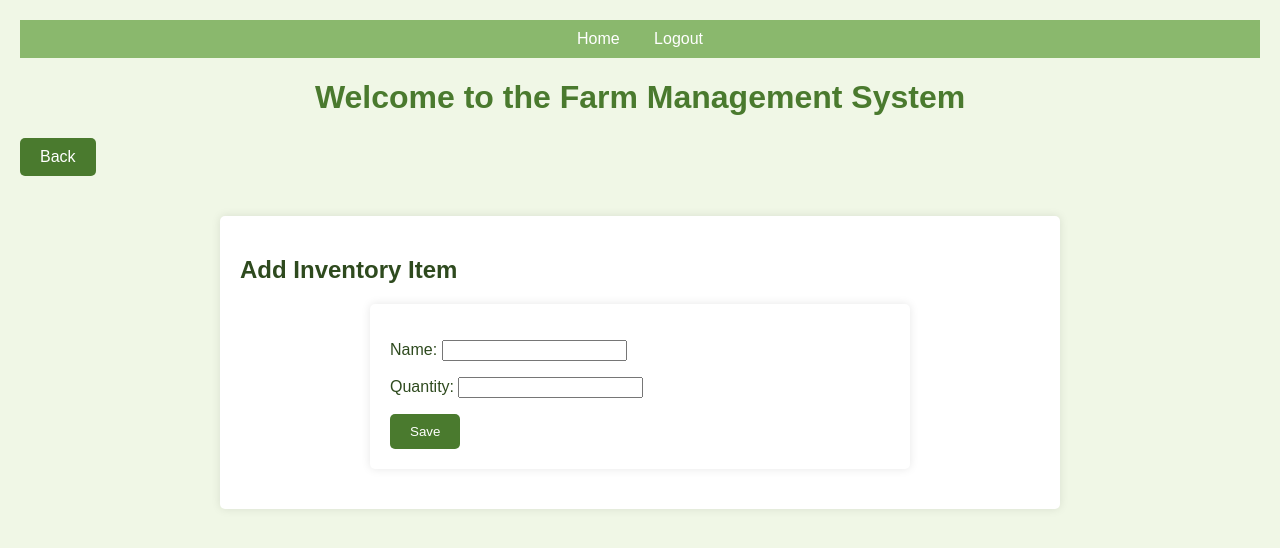
After one commit to namirayounus/FMSP, a Django app: page /inventory/new/ in a window 1280 px wide. The commit adds this page. Shown: the top 548 px of the page. Run offline with Django 5.2, Linux system fonts and the light colour scheme; the visitor is signed in with stand-in values (Sample User, id 1).

Commit message:
Step 16: Add inventory tracking with CRUD functionality

```diff
--- a/farm/admin.py
+++ b/farm/admin.py
@@ -1,5 +1,5 @@
 from django.contrib import admin
-from .models import Task, Crop, Livestock, Finance, Profile, HealthLog
+from .models import Task, Crop, Livestock, Finance, Profile, HealthLog, Inventory
 
 admin.site.register(Task)
 admin.site.register(Crop)
@@ -7,3 +7,4 @@ admin.site.register(Livestock)
 admin.site.register(Finance)
 admin.site.register(Profile)
 admin.site.register(HealthLog)
+admin.site.register(Inventory)
--- a/farm/forms.py
+++ b/farm/forms.py
@@ -1,5 +1,5 @@
 from django import forms
-from .models import Task, Crop, Livestock, Finance, Profile, HealthLog
+from .models import Task, Crop, Livestock, Finance, Profile, HealthLog, Inventory
 
 class TaskForm(forms.ModelForm):
     class Meta:
@@ -46,3 +46,8 @@ class HealthLogForm(forms.ModelForm):
         widgets = {
             'date': forms.DateInput(attrs={'type': 'date'}),
         }
+
+class InventoryForm(forms.ModelForm):
+    class Meta:
+        model = Inventory
+        fields = ['name', 'quantity']
--- a/farm/models.py
+++ b/farm/models.py
@@ -76,6 +76,15 @@ class HealthLog(models.Model):
     def __str__(self):
         return f"{self.livestock.name} - {self.date}"
 
+class Inventory(models.Model):
+    user = models.ForeignKey(User, on_delete=models.CASCADE)
+    name = models.CharField(max_length=100)
+    quantity = models.DecimalField(max_digits=10, decimal_places=2)
+    created_at = models.DateTimeField(auto_now_add=True)
+
+    def __str__(self):
+        return f"{self.name} ({self.quantity})"
+
 class Finance(models.Model):
     TRANSACTION_TYPES = [
         ('income', 'Income'),
--- a/farm/templates/farm/home.html
+++ b/farm/templates/farm/home.html
@@ -27,7 +27,8 @@
         <p><a href="{% url 'farm:dashboard' %}" style="display: inline-block; background-color: #4a7a2e; color: white; padding: 10px 20px; border-radius: 5px; text-decoration: none; margin-bottom: 20px;">Dashboard</a>
         <a href="{% url 'farm:crop_list' %}" style="display: inline-block; background-color: #4a7a2e; color: white; padding: 10px 20px; border-radius: 5px; text-decoration: none; margin-bottom: 20px;">Crops</a>
         <a href="{% url 'farm:livestock_list' %}" style="display: inline-block; background-color: #4a7a2e; color: white; padding: 10px 20px; border-radius: 5px; text-decoration: none; margin-bottom: 20px;">Livestock</a>
-        <a href="{% url 'farm:finance_list' %}" style="display: inline-block; background-color: #4a7a2e; color: white; padding: 10px 20px; border-radius: 5px; text-decoration: none; margin-bottom: 20px;">Finances</a></p>
+        <a href="{% url 'farm:finance_list' %}" style="display: inline-block; background-color: #4a7a2e; color: white; padding: 10px 20px; border-radius: 5px; text-decoration: none; margin-bottom: 20px;">Finances</a>
+        <a href="{% url 'farm:inventory_list' %}" style="display: inline-block; background-color: #4a7a2e; color: white; padding: 10px 20px; border-radius: 5px; text-decoration: none; margin-bottom: 20px;">Inventory</a></p>
         <h2>Your Farm Tasks</h2>
         <form method="get" style="margin-bottom: 20px;">
             <input type="text" name="search" value="{{ search_query }}" placeholder="Search tasks by description..." style="padding: 8px; width: 70%; border: 1px solid #4a7a2e; border-radius: 5px;">
--- /dev/null
+++ b/farm/templates/farm/inventory_form.html
@@ -0,0 +1,10 @@
+{% extends 'farm/base.html' %}
+
+{% block content %}
+    <h2>{{ action }} Inventory Item</h2>
+    <form method="post" style="max-width: 500px; margin: 20px auto; background-color: #fff; padding: 20px; border-radius: 5px; box-shadow: 0 0 10px rgba(0,0,0,0.1);">
+        {% csrf_token %}
+        {{ form.as_p }}
+        <button type="submit" style="background-color: #4a7a2e; color: white; padding: 10px 20px; border: none; border-radius: 5px;">Save</button>
+    </form>
+{% endblock %}
--- a/farm/urls.py
+++ b/farm/urls.py
@@ -24,6 +24,10 @@ urlpatterns = [
     path('finance/new/', views.finance_create, name='finance_create'),
     path('finance/<int:finance_id>/update/', views.finance_update, name='finance_update'),
     path('finance/<int:finance_id>/delete/', views.finance_delete, name='finance_delete'),
+    path('inventory/', views.inventory_list, name='inventory_list'),
+    path('inventory/new/', views.inventory_create, name='inventory_create'),
+    path('inventory/<int:item_id>/update/', views.inventory_update, name='inventory_update'),
+    path('inventory/<int:item_id>/delete/', views.inventory_delete, name='inventory_delete'),
     path('profile/', views.profile_update, name='profile_update'),
     path('dashboard/', views.dashboard, name='dashboard'),
 ]
--- a/farm/views.py
+++ b/farm/views.py
@@ -3,8 +3,8 @@ from django.contrib.auth.forms import UserCreationForm
 from django.contrib.auth import login, logout
 from django.contrib.auth.decorators import login_required
 from django.db import models
-from .models import Task, Crop, Livestock, Finance, Profile, HealthLog
-from .forms import TaskForm, CropForm, LivestockForm, FinanceForm, ProfileForm, HealthLogForm
+from .models import Task, Crop, Livestock, Finance, Profile, HealthLog, Inventory
+from .forms import TaskForm, CropForm, LivestockForm, FinanceForm, ProfileForm, HealthLogForm, InventoryForm
 from django.utils import timezone
 from datetime import timedelta
 
@@ -198,6 +198,44 @@ def health_log_delete(request, livestock_id, log_id):
     return render(request, 'farm/health_log_confirm_delete.html', {'health_log': health_log, 'livestock': livestock})
 
 @login_required
+def inventory_list(request):
+    items = Inventory.objects.filter(user=request.user)
+    return render(request, 'farm/inventory_list.html', {'items': items})
+
+@login_required
+def inventory_create(request):
+    if request.method == 'POST':
+        form = InventoryForm(request.POST)
+        if form.is_valid():
+            item = form.save(commit=False)
+            item.user = request.user
+            item.save()
+            return redirect('farm:inventory_list')
+    else:
+        form = InventoryForm()
+    return render(request, 'farm/inventory_form.html', {'form': form, 'action': 'Add'})
+
+@login_required
+def inventory_update(request, item_id):
+    item = Inventory.objects.get(id=item_id, user=request.user)
+    if request.method == 'POST':
+        form = InventoryForm(request.POST, instance=item)
+        if form.is_valid():
+            form.save()
+            return redirect('farm:inventory_list')
+    else:
+        form = InventoryForm(instance=item)
+    return render(request, 'farm/inventory_form.html', {'form': form, 'action': 'Update'})
+
+@login_required
+def inventory_delete(request, item_id):
+    item = Inventory.objects.get(id=item_id, user=request.user)
+    if request.method == 'POST':
+        item.delete()
+        return redirect('farm:inventory_list')
+    return render(request, 'farm/inventory_confirm_delete.html', {'item': item})
+
+@login_required
 def finance_list(request):
     finances = Finance.objects.filter(user=request.user)
     total_income = Finance.objects.filter(user=request.user, transaction_type='income').aggregate(total=models.Sum('amount'))['total'] or 0
```
Also changed, not shown: farm/templates/farm/inventory_confirm_delete.html (added, +11 -0 lines), farm/templates/farm/inventory_list.html (added, +27 -0 lines), farm/migrations/0009_inventory.py (added).
